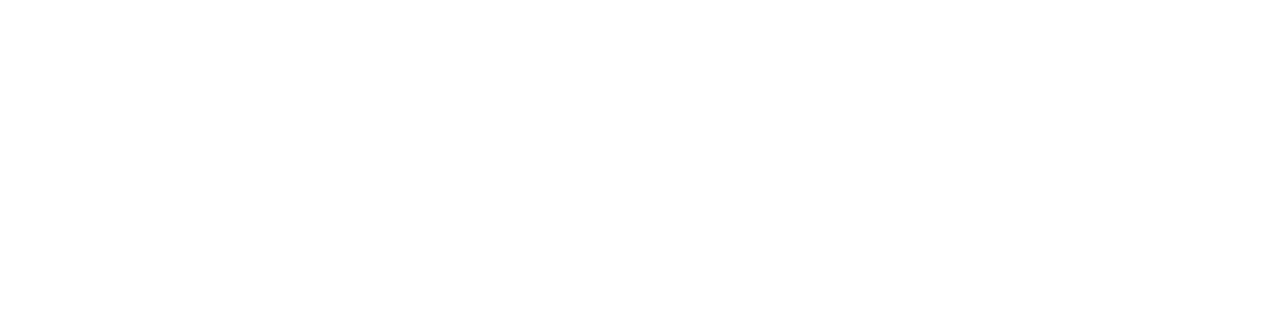
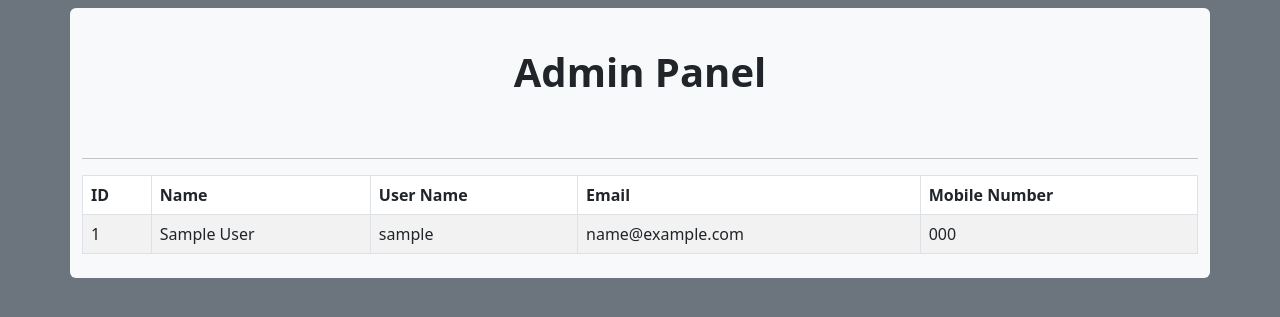
Before and after one commit to Saniat-Injam/event_management_system, a PHP site: page /admin_panel.php in a window 1280 px wide. Before the commit the part shown is empty. Shown: the top 317 px of the page. Run offline with PHP 8.4, Linux system fonts and the light colour scheme; tables that the repository leaves empty or names only in its code hold one stand-in row (values such as "Sample post"); some libraries are stand-ins or nearby versions.

Commit message:
admin panel added

```diff
--- a/admin_panel.php
+++ b/admin_panel.php
@@ -0,0 +1,73 @@
+<?php
+    include "authentication/connection.php";
+    $mysqli = connection();
+?>
+
+<html lang  = "en">
+<head>
+    <title> Dashboard Using JQuery Datatables</title>
+    <link href="https://cdnjs.cloudflare.com/ajax/libs/twitter-bootstrap/5.3.0/css/bootstrap.min.css" rel="stylesheet">
+    <link href="https://cdn.datatables.net/v/bs5/jq-3.7.0/dt-2.2.1/datatables.min.css" rel="stylesheet">
+
+    <script src="https://cdnjs.cloudflare.com/ajax/libs/twitter-bootstrap/5.3.0/js/bootstrap.bundle.min.js"></script>
+    <script src="https://cdn.datatables.net/v/bs5/jq-3.7.0/dt-2.2.1/datatables.min.js"></script>
+</head>
+
+<body class= "bg-secondary">
+<div class= "container">
+    <div class = "row justify-content-center">
+        <div class = "col-lg-14 bg-light rounded my-2 py-2">
+            <div class="my-4" style="padding-bottom: 30px">
+                <h1 class = "text fw-bold text-center text-dark pt-2"> Admin Panel </h1>
+            </div>
+            <hr>
+
+            <table class = "table table-bordered table-striped table-hover">
+                <thead>
+                <tr>
+                    <th> ID </th>
+                    <th> Name </th>
+                    <th> User Name </th>
+                    <th> Email </th>
+                    <th> Mobile Number </th>
+
+                </tr>
+                </thead>
+                <tbody>
+                <?php
+                $sql = "SELECT * FROM users_information";
+                $result = $mysqli->query($sql);
+                while($row = $result->fetch_assoc()) {
+                    ?>
+                    <tr>
+                        <td> <?php echo $row["id"] ?> </td>
+                        <td> <?php echo $row["name"] ?> </td>
+                        <td> <?php echo $row["user_name"] ?> </td>
+                        <td> <?php echo $row["email"] ?> </td>
+                        <td> <?php echo $row["mobile_number"] ?> </td>
+
+                    </tr>
+                <?php } ?>
+
+                </tbody>
+
+            </table>
+
+        </div>
+    </div>
+</div>
+
+<!--    JQuery IS INTRODUCED HERE FOR PAGINATION-->
+<script type= "text/javascript">
+    $(document).ready(function () {
+        $("table").DataTable({
+            // searching: false,
+            // ordering: false,
+            // paging: false
+        });
+    })
+
+</script>
+
+</body>
+</html>
--- a/dashboard.php
+++ b/dashboard.php
@@ -32,7 +32,7 @@
                             <a class="nav-link" href="attendees.php"> Attendees </a>
                         </li>
                         <li class="nav-item">
-                            <a class="nav-link" href="javascript:void(0)"> Admins </a>
+                            <a class="nav-link" href="admin_panel.php"> Admins </a>
                         </li>
 
                     </ul>
```
